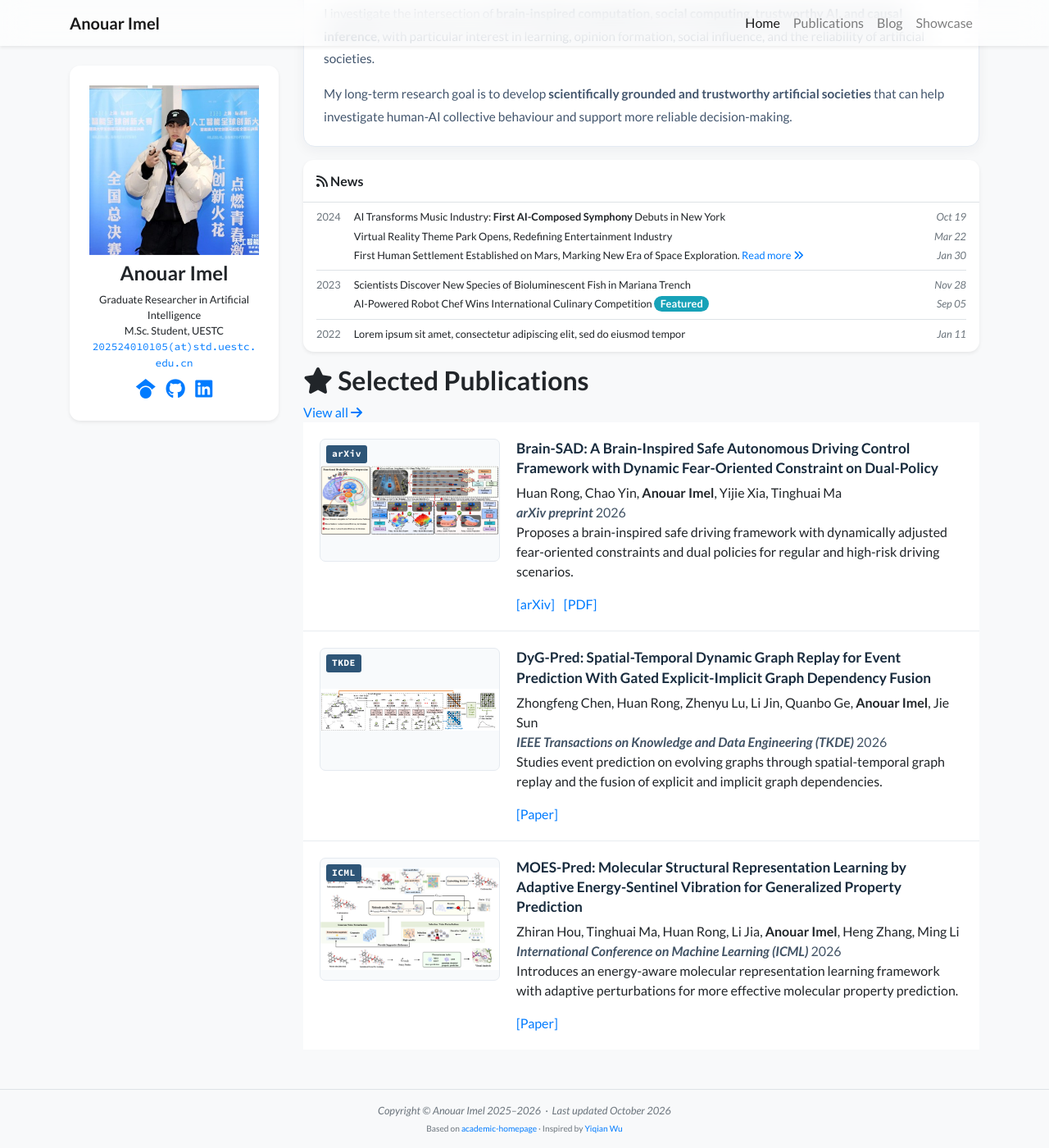
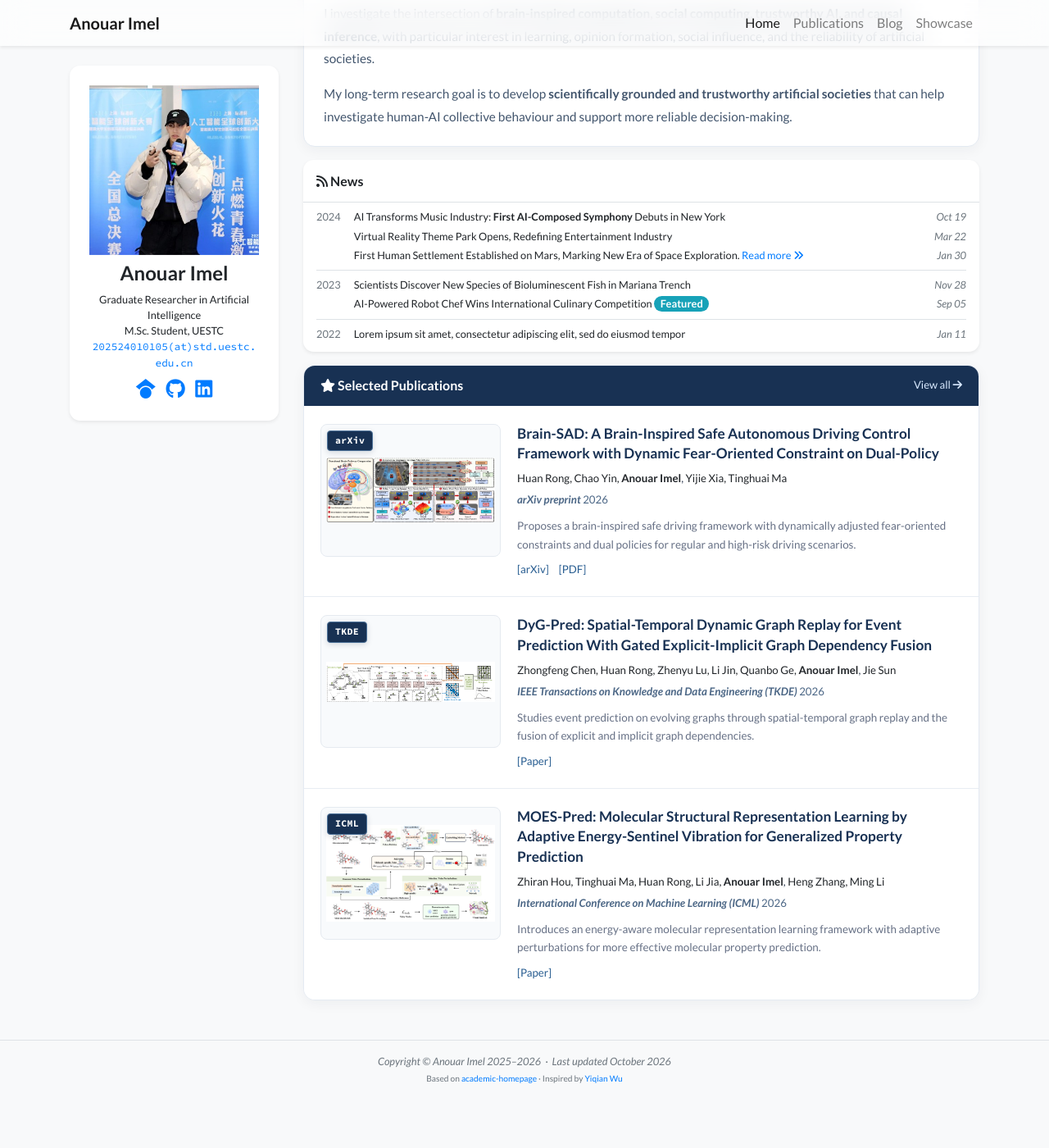
Before and after one commit to AnouarImel/AnouarImel.github.io, a Jekyll site: the page built from index.html, in a window 1280 px wide and 1400 px high, scrolled down 1096 px. Shown: the whole window at 82% size. Built offline with Jekyll 4.4.1, drawn with Linux system fonts in a browser that asks for light colours; nearby versions of some CDN libraries; a style sheet for code colours, icons or effects is not loaded; after the commit the page ends 2436 px from its top, so only the background shows below that.

Commit message:
Update global.css

```diff
--- a/assets/css/global.css
+++ b/assets/css/global.css
@@ -554,3 +554,210 @@ div.lazy {
     white-space: normal;
   }
 }
+
+
+.publication-section {
+  margin-top: 16px;
+  overflow: hidden;
+  background: #ffffff;
+  border: 1px solid #e4eaf2;
+  border-radius: 14px;
+  box-shadow: 0 4px 16px rgba(20, 36, 64, 0.05);
+}
+
+.publication-section-header {
+  display: flex;
+  align-items: center;
+  justify-content: space-between;
+  flex-wrap: wrap;
+  gap: 12px;
+  padding: 14px 20px;
+  background: #183153;
+}
+
+.publication-section-title {
+  margin: 0;
+  color: #ffffff;
+  font-size: 1rem;
+  font-weight: 700;
+  line-height: 1.3;
+}
+
+.publication-section-more {
+  color: #d9eaff;
+  font-size: 0.82rem;
+  font-weight: 500;
+  white-space: nowrap;
+  text-decoration: none;
+}
+
+.publication-section-more:hover {
+  color: #ffffff;
+  text-decoration: none;
+}
+
+.research-publication {
+  display: grid;
+  grid-template-columns: minmax(0, 220px) minmax(0, 1fr);
+  align-items: start;
+  gap: 20px;
+  margin: 0;
+  padding: 22px 20px;
+  background: #ffffff;
+  border-bottom: 1px solid #e8edf3;
+}
+
+.research-publication:last-child {
+  border-bottom: none;
+}
+
+.research-publication-media {
+  position: relative;
+  width: 100%;
+  min-width: 0;
+  flex: initial;
+}
+
+.research-publication-image-link {
+  display: block;
+  width: 100%;
+  overflow: hidden;
+  background: #f8fafc;
+  border: 1px solid #e5eaf0;
+  border-radius: 8px;
+}
+
+.research-publication-cover {
+  display: block;
+  width: 100%;
+  height: 160px;
+  object-fit: contain;
+  object-position: center;
+  padding: 6px;
+  border: none;
+  border-radius: 0;
+  background: transparent;
+  transition: transform 0.2s ease;
+}
+
+a.research-publication-image-link:hover .research-publication-cover {
+  transform: scale(1.025);
+}
+
+.research-venue-badge {
+  position: absolute;
+  top: 8px;
+  left: 8px;
+  z-index: 2;
+  padding: 5px 9px;
+  background: #183153;
+  color: #ffffff;
+  border: 1px solid #4d7299;
+  border-radius: 4px;
+  font-family: "Source Code Pro", monospace;
+  font-size: 0.72rem;
+  font-weight: 700;
+  line-height: 1.2;
+  letter-spacing: 0.03em;
+  pointer-events: none;
+  box-shadow: 0 2px 7px rgba(10, 30, 55, 0.15);
+}
+
+.research-publication-info {
+  min-width: 0;
+  flex: initial;
+}
+
+.research-publication-title {
+  margin: 0 0 8px;
+  color: #183153;
+  font-size: 1.08rem;
+  font-weight: 650;
+  line-height: 1.4;
+}
+
+.research-publication-authors {
+  margin-bottom: 5px;
+  color: #344054;
+  font-size: 0.83rem;
+  line-height: 1.65;
+}
+
+.research-publication-venue {
+  margin-bottom: 10px;
+  color: #4c6786;
+  font-size: 0.83rem;
+  line-height: 1.5;
+}
+
+.research-publication-venue strong {
+  font-weight: 600;
+}
+
+.research-publication-abstract {
+  margin: 0 0 10px;
+  color: #667085;
+  font-size: 0.84rem;
+  line-height: 1.7;
+}
+
+.research-publication-links {
+  display: flex;
+  flex-wrap: wrap;
+  gap: 7px 12px;
+  font-size: 0.83rem;
+}
+
+.research-publication-links a {
+  color: #285d91;
+  font-weight: 500;
+  text-decoration: none;
+  margin-right: 0;
+}
+
+.research-publication-links a:hover {
+  color: #123c69;
+  text-decoration: underline;
+}
+
+@media (min-width: 768px) and (max-width: 991px) {
+  .research-publication {
+    grid-template-columns: minmax(0, 175px) minmax(0, 1fr);
+    gap: 16px;
+  }
+
+  .research-publication-cover {
+    height: 140px;
+  }
+}
+
+@media (max-width: 767px) {
+  .publication-section-header {
+    padding: 14px 16px;
+  }
+
+  .research-publication {
+    grid-template-columns: minmax(0, 1fr);
+    gap: 14px;
+    padding: 18px;
+  }
+
+  .research-publication-media {
+    width: 100%;
+    max-width: 300px;
+  }
+
+  .research-publication-cover {
+    height: 185px;
+  }
+
+  .research-publication-title {
+    font-size: 1.04rem;
+  }
+}
+
+@media (prefers-reduced-motion: reduce) {
+  .research-publication-cover {
+    transition: none;
+  }
+}
```
